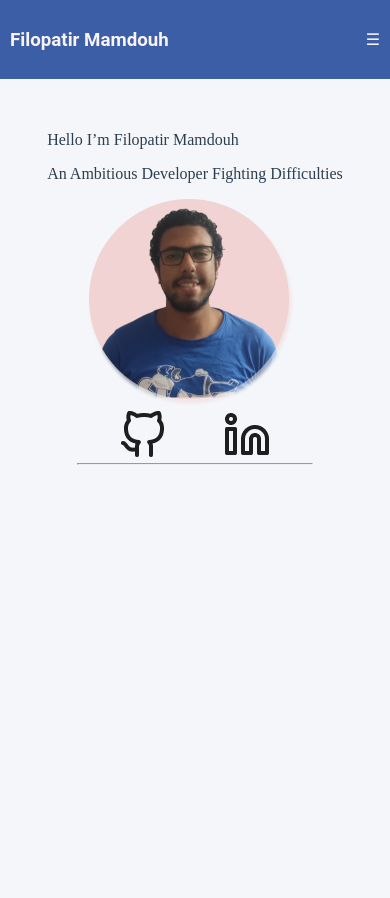
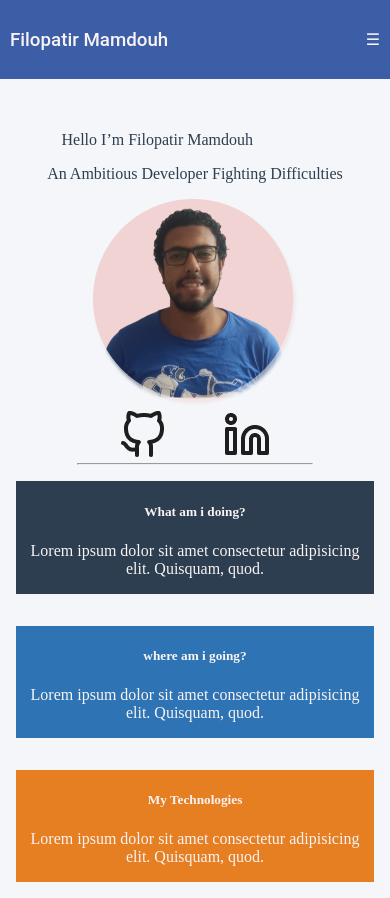
Before and after one commit to Filo-patir/filo-patir.github.io, a plain HTML site: page index.html in a window 390 px wide. Before the commit the page ends 844 px from the top, so only its background shows below. Drawn offline with Linux system fonts and the light colour scheme.

Commit message:
added a responsive home table

```diff
--- a/index.html
+++ b/index.html
@@ -48,6 +48,26 @@
             </div>
             <hr>
         </section>
+        <section class="grid">
+            <div class="grid-item" id="grid-item-1">
+                <h5>What am i doing?</h5>
+                <p>
+                    Lorem ipsum dolor sit amet consectetur adipisicing elit. Quisquam, quod.
+                </p>
+            </div>
+            <div class="grid-item" id="grid-item-2">
+                <h5>where am i going?</h5>
+                <p>
+                    Lorem ipsum dolor sit amet consectetur adipisicing elit. Quisquam, quod.
+                </p>
+            </div>
+            <div class="grid-item" id="grid-item-3">
+                <h5>My Technologies</h5>
+                <p>
+                    Lorem ipsum dolor sit amet consectetur adipisicing elit. Quisquam, quod.
+                </p>
+            </div>
+        </section>
     </main>
 </body>
 </html>
--- a/styles/general.css
+++ b/styles/general.css
@@ -2,4 +2,5 @@ body{
     margin: 0;
     color: #2C3E50;
     background-color: #F4F6F9;
+    text-align: center;
 }
--- a/styles/header.css
+++ b/styles/header.css
@@ -6,11 +6,13 @@
     align-items: center;
     color: #F9F3F3;
     font-family: Roboto, sans-serif, Arial, Helvetica;
-    font-weight: 500;
 }
 
 .header h3{
+    flex: 1;
     min-width: 170px;
+    font-weight: 500;
+    text-align: start;
 }
 
 .hamburger{
--- a/styles/home.css
+++ b/styles/home.css
@@ -9,12 +9,9 @@
     margin: 0 15% 0 15%;
 }
 
-.filopatir{
-    padding-left: 40px;
-}
-
 main{
     display: flex;
+    flex-direction: column;
     justify-content: center;
     align-items: center;
 }
@@ -22,3 +19,36 @@ main{
 hr{
     margin: 0 10% 0 10%;
 }
+
+.grid{
+    display: flex;
+    justify-content: center;
+    align-items: center;
+    flex-wrap: wrap;
+}
+
+.grid-item{
+    margin: 16px;
+    padding-left: 8px;
+    padding-right: 8px;
+    color: #F9F3F3;
+    flex: 1;
+}
+
+#grid-item-1{
+    background-color: rgba(44, 62, 80, 80);
+}
+
+#grid-item-2{
+    background-color: rgba(46, 116, 181, 80);
+}
+
+#grid-item-3{
+    background-color: rgba(230, 126, 34, 80);
+}
+
+@media (max-width: 600px) {
+    .grid-item{
+        flex: 100%;
+    }
+}
```
